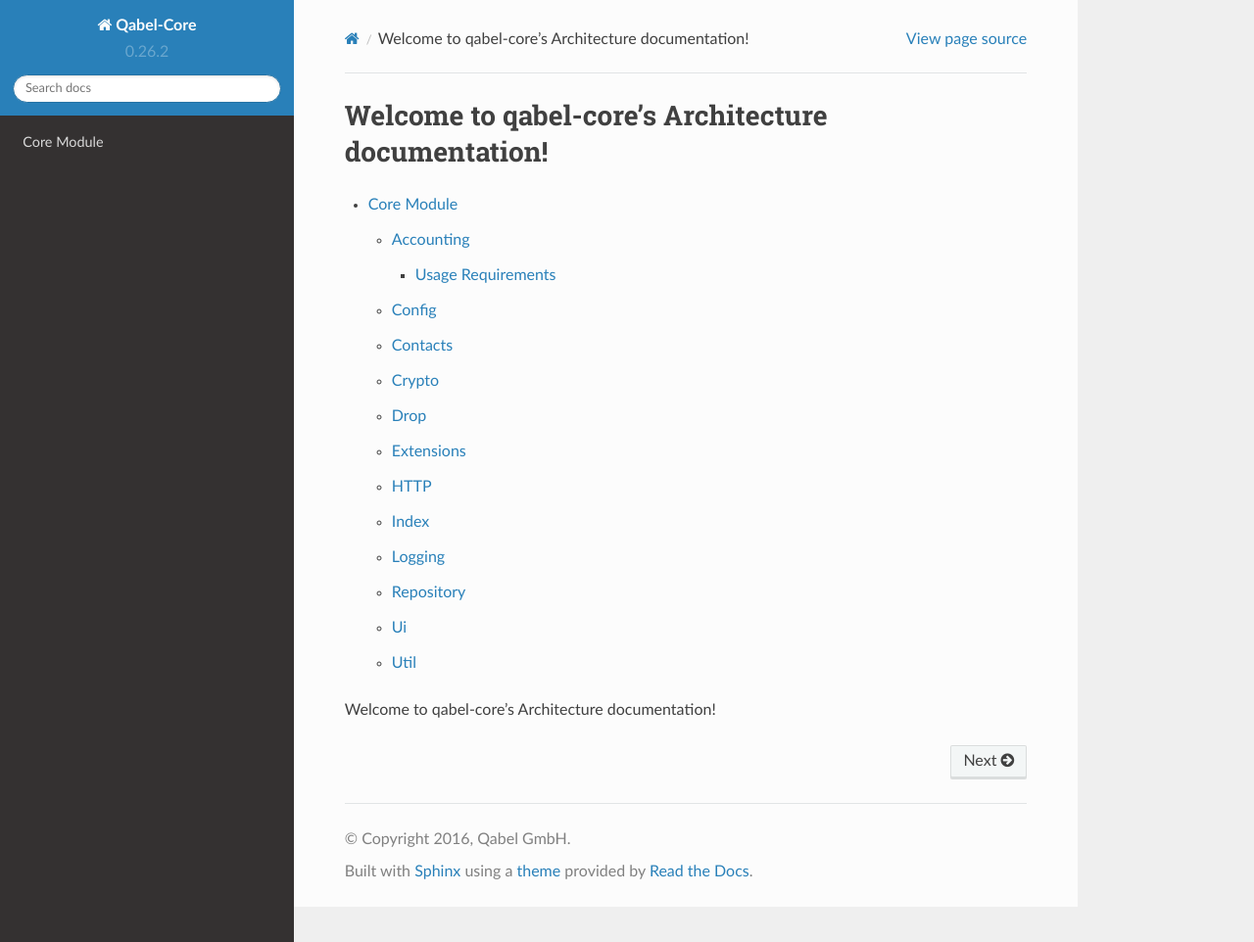
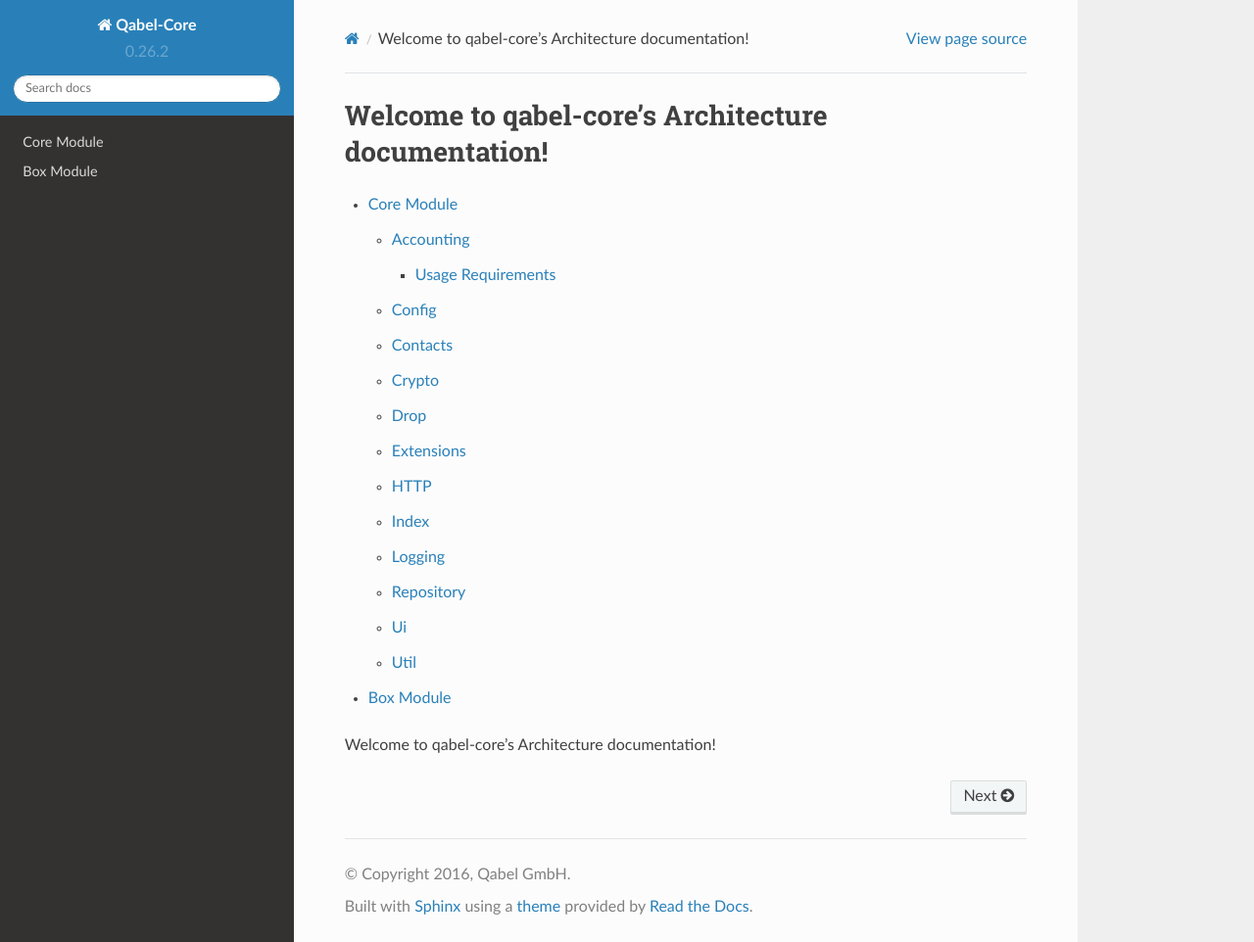
Before and after one commit to Qabel/qabel-core, a Sphinx documentation site: the page built from docs/source/index.rst, in a window 1280 px wide and 962 px high. Shown: the whole window at 98% size. Built offline with Sphinx 7.4.7 and the Read the Docs theme 2.0.0, drawn with Linux system fonts in a browser that asks for light colours.

Commit message:
added box module page (empty)

```diff
--- /dev/null
+++ b/docs/source/box.rst
@@ -0,0 +1,5 @@
+Box Module
+===========
+
+.. toctree::
+    :maxdepth: 2
--- a/docs/source/index.rst
+++ b/docs/source/index.rst
@@ -6,5 +6,6 @@
     :maxdepth: 3
 
     core
+    box
 
 Welcome to qabel-core's Architecture documentation!
```
